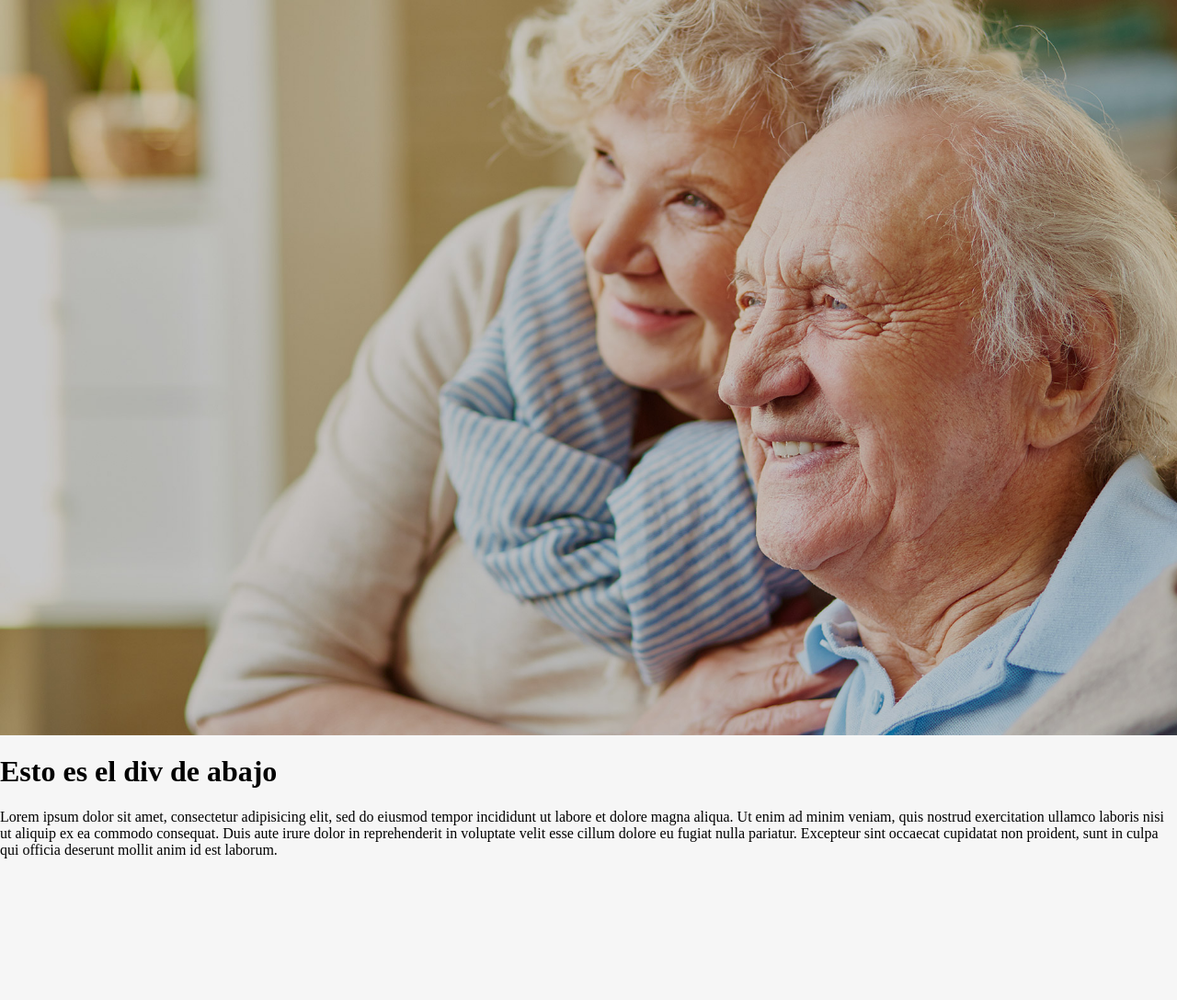
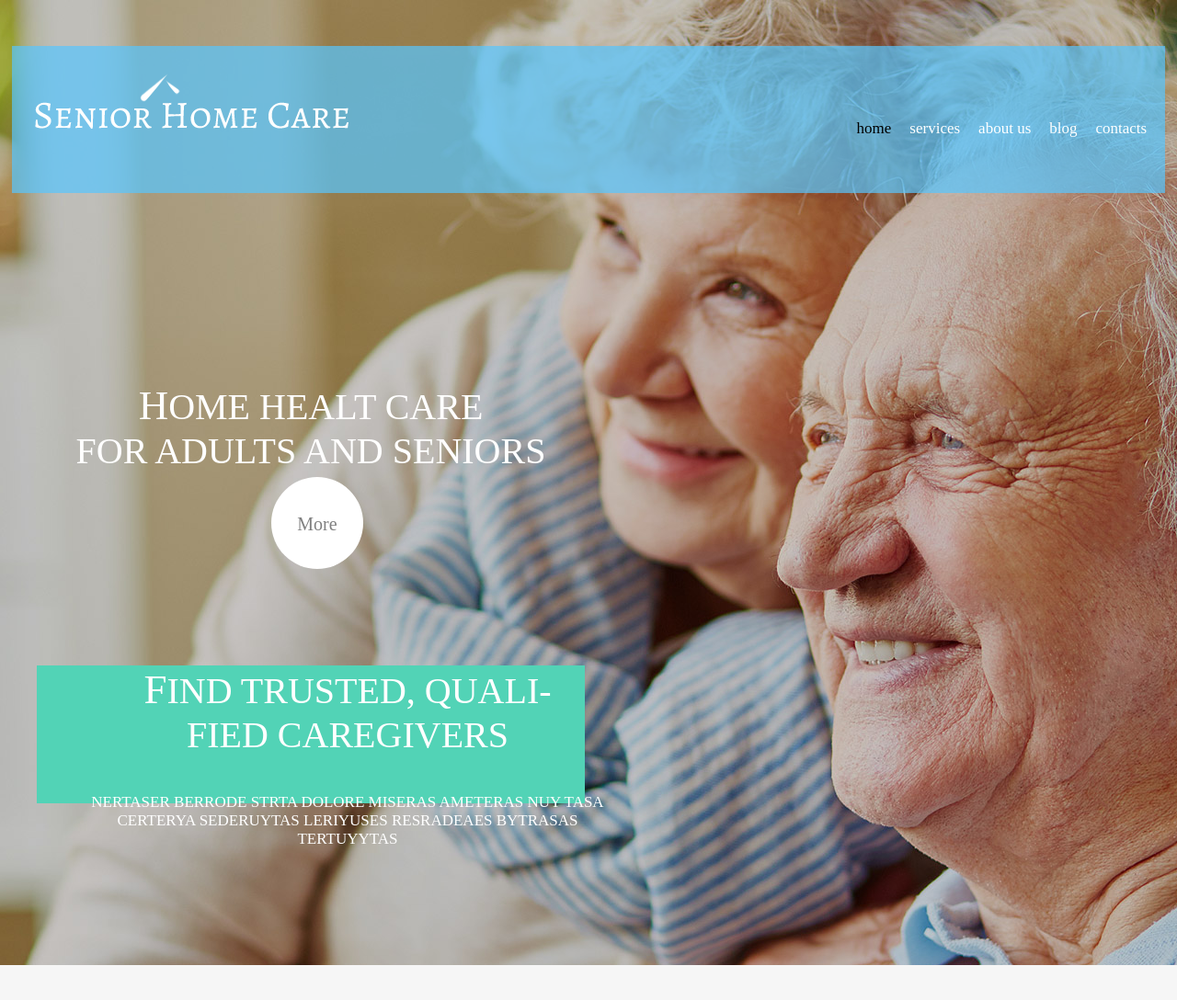
Before and after one commit to BrandConstantin/CSS3, a plain HTML site: page practica2/index.html in a window 1280 px wide. Shown: the whole page at 92% size. Before the commit the page ends 950 px from the top, so only its background shows below. Drawn offline with Linux system fonts and the light colour scheme.

Commit message:
Actualizando

```diff
--- a/practica2/estilos.css
+++ b/practica2/estilos.css
@@ -1,10 +1,128 @@
-div#header{
-	background-image: url("img/banner.jpg");
-	background-color: #ffffff;
+@import url(http://fonts.googleapis.com/css?family=Source+Sans+Pro:400,200,300,700,900&subset=latin,latin-ext);
+
+body{
+	margin:0;
+	padding: 0;
+	background-color: #f6f6f6;
+	overflow-x: hidden;
+}
+
+#background{
+	background-image: url("img/bannerHead.jpg");
+	background-color: transparent;
 	background-repeat: no-repeat;
 	background-position: top;
-	background-attachment: scroll;
 	background-clip: padding-box;
-	background-size: cover;
 	background-origin: padding-box;
+	height: 1000px;
+	width: 100%;
+	margin: 0;
+	position: relative;
+	padding-top: 50px;
 }
+
+#header{
+	width: 98%;
+	height: 130px;
+	margin: 0 auto;
+	background-color: rgba(87,199,255,0.7);
+	padding-top: 30px;
+}
+
+#imgMenu{
+	background-image: url("img/logo.png");
+	background-color: transparent;
+	background-repeat: no-repeat;
+	margin-left: 25px;
+	height: 70px;
+}
+
+#listMenu{
+	list-style: none;
+	display: flex;
+	flex-direction: row-reverse;
+	margin-top: -30px;
+	padding-right: 10px;
+}
+
+#listMenu a{
+	font-size: 17px;
+	color: #fff;
+	margin: 10px;
+	text-decoration: none;
+	display: flex;
+}
+
+#listMenu a:hover{
+	color: #000;
+	font-size: 30px;
+}
+
+/* no funciona, me pinta de negro todos los enlaces
+#listMenu a:last-child{
+	color: #000;
+}
+*/
+
+#listMenu .especial{
+	color: #000;
+}
+
+#text{
+	font-size: 40px;
+	font-family: 'Alegreya SC', serif;
+	color: #fff;
+	text-align: center;
+	width: 596px;
+	height: 104px;
+	margin-top: 205px;
+	margin-left: 40px;
+}
+
+/* no me salen todas las letras, solo la primera*/
+#text:first-letter{
+	text-transform: capitalize;
+	font-size: 45px;
+}
+
+#circle{
+	border-radius: 50%;
+	width: 100px;
+	height: 60px;
+	background-color: #fff;
+	margin-left: 255px;
+	color: grey;
+	text-align: center;
+	font-size: 20px;
+	justify-content: center;
+	display: flex;
+	margin-top: 5px;
+	padding-top: 40px;
+}
+
+#circle:hover{
+	background-color: #52d3b6;
+	color: #fff;
+}
+
+#square{
+	width: 596px;
+	height: 150px;
+	background-color: #52d3b6;
+	color: #fff;
+	font-size: 40px;
+	font-family: 'Alegreya SC', serif;
+	text-align: center;
+	margin-top: 205px;
+	margin-left: 40px;
+	text-transform: uppercase;
+}
+
+#little{
+	font-size: 17px;
+}
+
+#body{
+	width: 100%;
+	height: 100%;
+}
--- a/practica2/index.html
+++ b/practica2/index.html
@@ -4,49 +4,39 @@
 <head>
 	<title>Practica 2 (copia página original)</title>
 	<meta charset="utf-8">
-	<!--<link rel="stylesheet" type="text/css" href="estilos.css">-->
-	<style type="text/css">
-		@import url(http://fonts.googleapis.com/css?family=Source+Sans+Pro:400,200,300,700,900&subset=latin,latin-ext);
-
-		body{
-			margin:0;
-			background-color: #f6f6f6;
-			background-repeat: repeat;
-			background-position: left;
-			background-attachment: fixed;
-			background-clip: padding-box;
-			background-size: cover;
-			background-origin: padding-box;
-			background-image: none;
-		}
-
-		#header{
-			background-image: url("img/banner.jpg");
-			background-color: transparent;
-			background-repeat: no-repeat;
-			background-position: top;
-			background-attachment: scroll;
-			background-clip: padding-box;
-			background-size: cover;
-			background-origin: padding-box;
-			height: 100vh;
-			width: 100%;
-			margin: 0;
-		}
-	</style>
+	<link rel="stylesheet" type="text/css" href="estilos.css">
 </head>
 <body>
-	<div id="header">
+	<div id="background">
+		<div id="header">
+			<div id="menu">
+				<div id="imgMenu"></div>
+				<ul id="listMenu">
+					<li><a href="#">contacts</a></li>
+					<li><a href="#">blog</a></li>
+					<li><a href="#">about us</a></li>
+					<li><a href="#">services</a></li>
+					<li><a class="especial" href="#">home</a></li>
+				</ul>
+			</div>
+		</div>
+		<div id="text">
+			HOME HEALT CARE<br>
+			FOR ADULTS AND SENIORS
+			<div id="circle">
+				More
+			</div>
+		</div>
+		<div id="square">
+			<div id="text">
+				<p>Find Trusted, Quali-<br>
+				fied Caregivers </p>
+				<p id="little">Nertaser berrode strta dolore miseras ameteras nuy tasa certerya sederuytas leriyuses resradeaes bytrasas tertuyytas </p>
+			</div>
+		</div>
+		<div id="body">
+		</div>
+		<div id="footer"></div>
 	</div>
-	<div id="content">
-		<h1>Esto es el div de abajo</h1>
-		<p>Lorem ipsum dolor sit amet, consectetur adipisicing elit, sed do eiusmod
-		tempor incididunt ut labore et dolore magna aliqua. Ut enim ad minim veniam,
-		quis nostrud exercitation ullamco laboris nisi ut aliquip ex ea commodo
-		consequat. Duis aute irure dolor in reprehenderit in voluptate velit esse
-		cillum dolore eu fugiat nulla pariatur. Excepteur sint occaecat cupidatat non
-		proident, sunt in culpa qui officia deserunt mollit anim id est laborum.</p>
-	</div>
-	<div id="footer"></div>
 </body>
 </html>
```
Also changed, not shown: practica2/img/bannerHead.jpg (renamed from practica2/img/banner.jpg), practica2/img/img_1.jpg (added), practica2/img/img_2.jpg (added), practica2/img/img_3.jpg (added), practica2/img/img_4.jpg (added), practica2/img/img_5.jpg (added), practica2/img/img_6.jpg (added), practica2/img/logo.png (added), practica2/img/sprite.png (deleted).
